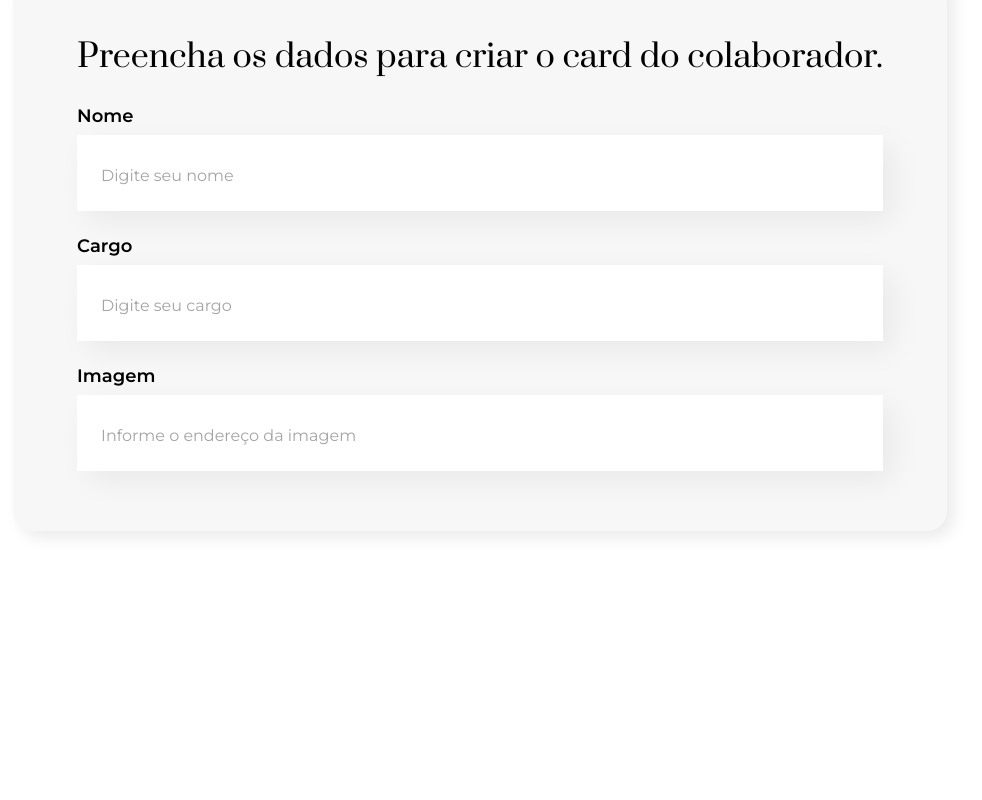
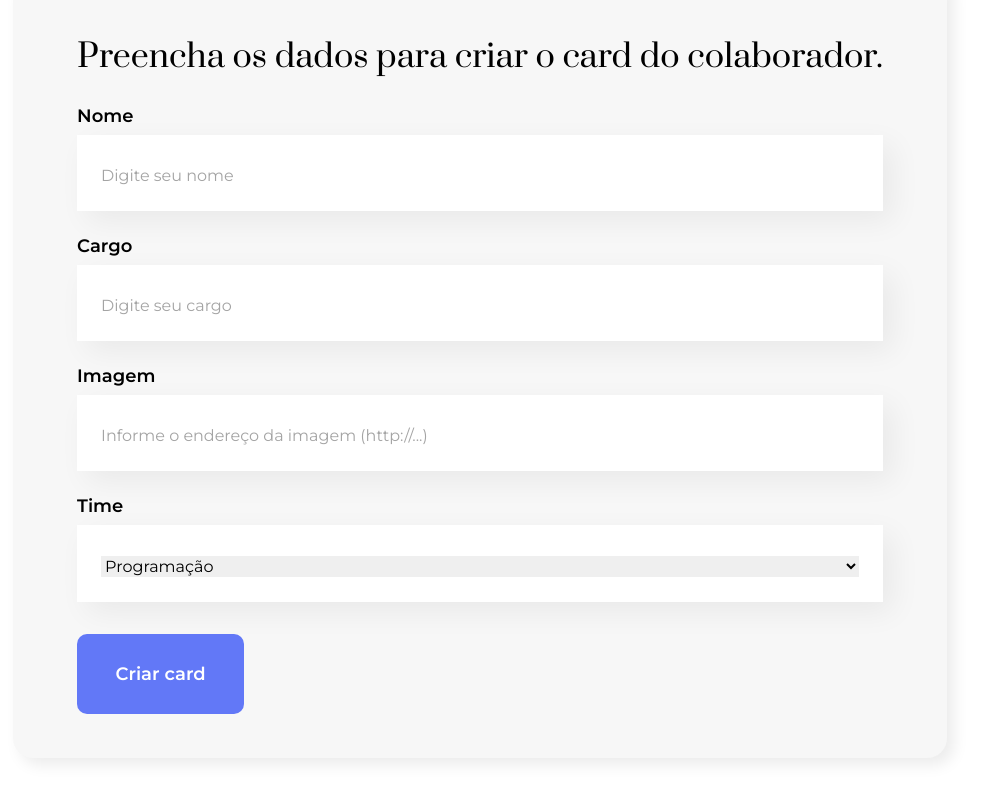
Before and after one commit to isabella-reis/react-alura-organo, a React (Create React App) app: page / in a window 1280 px wide. Shown: the part 606-1406 px from the top of the page, without its empty margins (160-1142 px from the left). Before the commit the page ends 1217 px from the top, so only its background shows below. Built offline with nearby package versions, Linux system fonts and the light colour scheme.

Commit message:
Componentes visuais: Botão e  Dropdown

```diff
--- /dev/null
+++ b/src/componentes/Button/index.js
@@ -0,0 +1,7 @@
+import { ButtonBox } from "./styles";
+
+const Button = (props) => {
+  return <ButtonBox>{props.children}</ButtonBox>;
+};
+
+export default Button;
--- /dev/null
+++ b/src/componentes/Button/styles.js
@@ -0,0 +1,26 @@
+import styled from "styled-components";
+
+export const ButtonBox = styled.button`
+  width: 167px;
+  height: 80px;
+  left: 1155px;
+  top: 119px;
+
+  background: #6278f7;
+  border: none;
+  border-radius: 10px;
+  margin: 8px 0;
+
+  font-family: "Montserrat";
+  font-style: normal;
+  font-weight: 700;
+  font-size: 18px;
+  line-height: 22px;
+
+  color: #ffffff;
+
+  &:hover {
+    color: #95FFD4;
+    cursor: pointer;
+  }
+`;
--- /dev/null
+++ b/src/componentes/Dropdown/index.js
@@ -0,0 +1,23 @@
+import { DropdownBox, DropdownLabel } from "./styles";
+
+const Dropdown = (props) => {
+  return (
+    <>
+      <DropdownLabel>{props.label}</DropdownLabel>
+      <DropdownBox>
+        <select>
+          {props.itens.map((item) => (
+            <option key={item}>{item}</option>
+          ))}
+        </select>
+      </DropdownBox>
+    </>
+  );
+};
+
+export default Dropdown;
+
+//Temos um array de itens (itens) e vamos mapear ele.
+//Para cada item no nosso array itens, vamos retornar uma <option></option>
+//E dentro dessas options vamos retornar o valor de cada item
+//Conseguimos fazer isso por conta do map
--- /dev/null
+++ b/src/componentes/Dropdown/styles.js
@@ -0,0 +1,36 @@
+import styled from "styled-components";
+
+export const DropdownBox = styled.div`
+  background-color: #fff;
+  box-shadow: 10px 10px 30px rgba(0, 0, 0, 0.06);
+  width: 100%;
+  border: none;
+  font-size: 24px;
+  padding: 24px;
+  box-sizing: border-box;
+  margin-bottom: 24px;
+
+  & select {
+    width: 100%;
+    border: none;
+    font-family: "Montserrat";
+    font-style: normal;
+    font-weight: 400;
+    font-size: 16px;
+
+    &:hover {
+    cursor: pointer;
+  }
+  }
+
+
+`;
+
+export const DropdownLabel = styled.label`
+  display: block;
+  font-size: 18px;
+  font-family: "Montserrat", sans-serif;
+  font-style: normal;
+  font-weight: 600;
+  margin-bottom: 8px;
+`;
--- a/src/componentes/Form/index.js
+++ b/src/componentes/Form/index.js
@@ -1,7 +1,19 @@
 import Input from "../Input";
+import Dropdown from "../Dropdown";
+import Button from "../Button";
 import { FormBox, FormTitle } from "./styles";
 
 const Form = () => {
+  const teams = [
+    "Programação",
+    "Front-End",
+    "Data Science",
+    "Devops",
+    "UX e Design",
+    "Mobile",
+    "Inovação e Gestão",
+  ];
+
   return (
     <FormBox>
       <form>
@@ -10,7 +22,12 @@ const Form = () => {
         </FormTitle>
         <Input label="Nome" placeholder="Digite seu nome" />
         <Input label="Cargo" placeholder="Digite seu cargo" />
-        <Input label="Imagem" placeholder="Informe o endereço da imagem" />
+        <Input
+          label="Imagem"
+          placeholder="Informe o endereço da imagem (http://...)"
+        />
+        <Dropdown label="Time" itens={teams} />
+        <Button>Criar card</Button>
       </form>
     </FormBox>
   );
```
